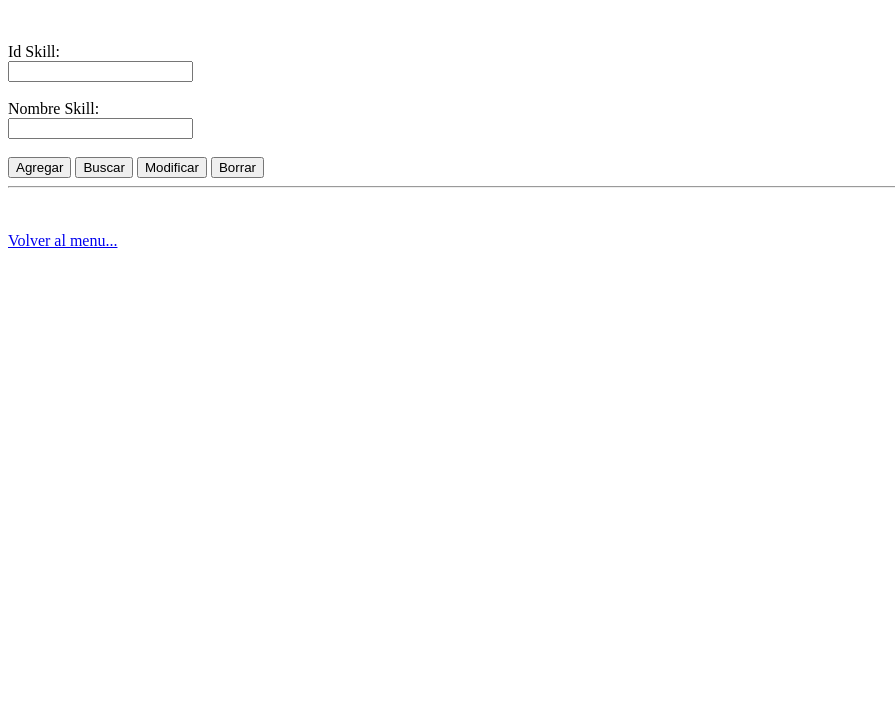
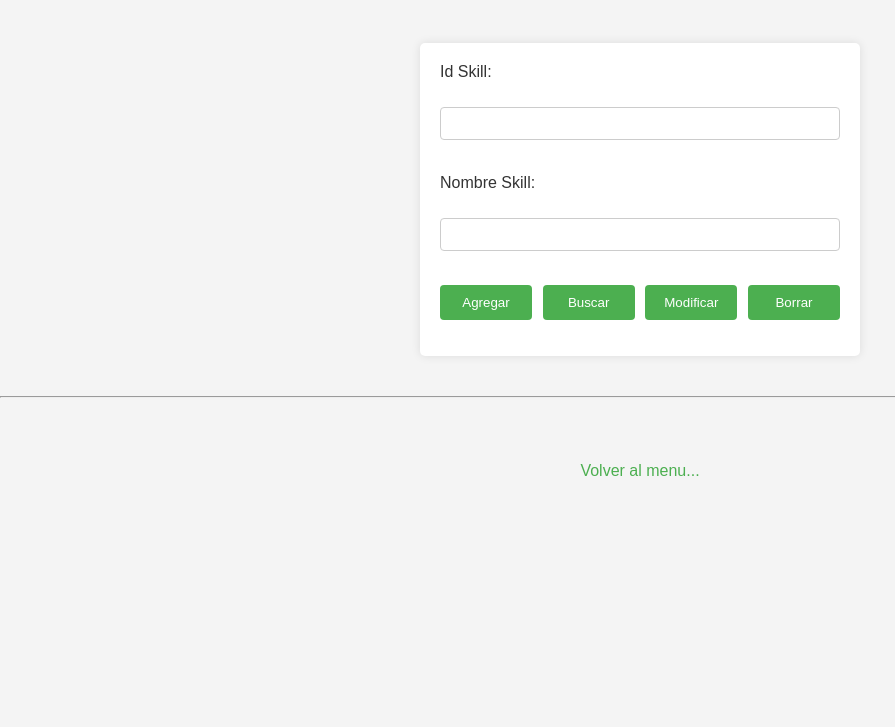
Before and after one commit to diegodfp/JavaScript, a plain HTML site: page jsonServer/crud/html/skills.html in a window 1280 px wide. Shown: the part 73-800 px from the top of the page, without its empty margins (0-895 px from the left). Drawn offline with Linux system fonts and the light colour scheme; files whose address does not match are found by name.

Commit message:
updateFiltro

```diff
--- /dev/null
+++ b/jsonServer/crud/css/newstyle.css
@@ -0,0 +1,78 @@
+body {
+    font-family: 'Segoe UI', Tahoma, Geneva, Verdana, sans-serif;
+    margin: 0;
+    padding: 0;
+    background-color: #f5f5f5;
+}
+
+h1 {
+    color: #333;
+    text-align: center;
+    margin-top: 20px;
+}
+
+form {
+    max-width: 400px;
+    margin: 0 auto;
+    background-color: #fff;
+    padding: 20px;
+    border-radius: 8px;
+    box-shadow: 0 0 10px rgba(0, 0, 0, 0.1);
+}
+
+label {
+    display: block;
+    margin-bottom: 8px;
+    color: #333;
+}
+
+input {
+    width: 100%;
+    padding: 10px;
+    margin-bottom: 16px;
+    box-sizing: border-box;
+    border: 1px solid #ccc;
+    border-radius: 4px;
+    font-size: 14px;
+}
+
+.botonera {
+    display: flex;
+    justify-content: space-between;
+}
+
+input[type="button"] {
+    width: 23%;
+    padding: 10px;
+    background-color: #4caf50;
+    color: #fff;
+    border: none;
+    border-radius: 4px;
+    cursor: pointer;
+    transition: background-color 0.3s;
+}
+
+input[type="button"]:hover {
+    background-color: #45a049;
+}
+
+hr {
+    margin: 40px 0;
+    border: 0;
+    height: 1px;
+    background: #ccc;
+}
+
+a {
+    display: block;
+    text-align: center;
+    margin-top: 20px;
+    color: #4caf50;
+    text-decoration: none;
+    font-size: 14px;
+}
+
+a:hover {
+    text-decoration: underline;
+    color: #45a049;
+}
--- /dev/null
+++ b/jsonServer/crud/css/style.css
@@ -0,0 +1,71 @@
+body {
+    font-family: 'Arial', sans-serif;
+    margin: 0;
+    padding: 0;
+    background-color: #f4f4f4;
+}
+
+h1 {
+    color: #333;
+    text-align: center;
+}
+
+form {
+    max-width: 400px;
+    margin: 0 auto;
+    background-color: #fff;
+    padding: 20px;
+    border-radius: 5px;
+    box-shadow: 0 0 10px rgba(0, 0, 0, 0.1);
+}
+
+label {
+    display: block;
+    margin-bottom: 8px;
+    color: #333;
+}
+
+input {
+    width: 100%;
+    padding: 8px;
+    margin-bottom: 16px;
+    box-sizing: border-box;
+    border: 1px solid #ccc;
+    border-radius: 4px;
+}
+
+.botonera {
+    display: flex;
+    justify-content: space-between;
+}
+
+input[type="button"] {
+    width: 23%;
+    padding: 10px;
+    background-color: #4caf50;
+    color: #fff;
+    border: none;
+    border-radius: 4px;
+    cursor: pointer;
+    transition: background-color 0.3s;
+}
+
+input[type="button"]:hover {
+    background-color: #45a049;
+}
+
+hr {
+    margin-top: 40px;
+}
+
+a {
+    display: block;
+    text-align: center;
+    margin-top: 20px;
+    color: #4caf50;
+    text-decoration: none;
+}
+
+a:hover {
+    text-decoration: underline;
+}
--- a/jsonServer/crud/html/skills.html
+++ b/jsonServer/crud/html/skills.html
@@ -5,6 +5,7 @@
         <meta http-equiv="X-UA-Compatible" content="IE=edge" />
         <meta name="viewport" content="width=device-width, initial-scale=1.0" />
         <title>CRUD SKILLS</title>
+        <link rel="stylesheet" href="../css/style.css">
     </head>
     <body>
         <h1>Crud Skills</h1>
```
